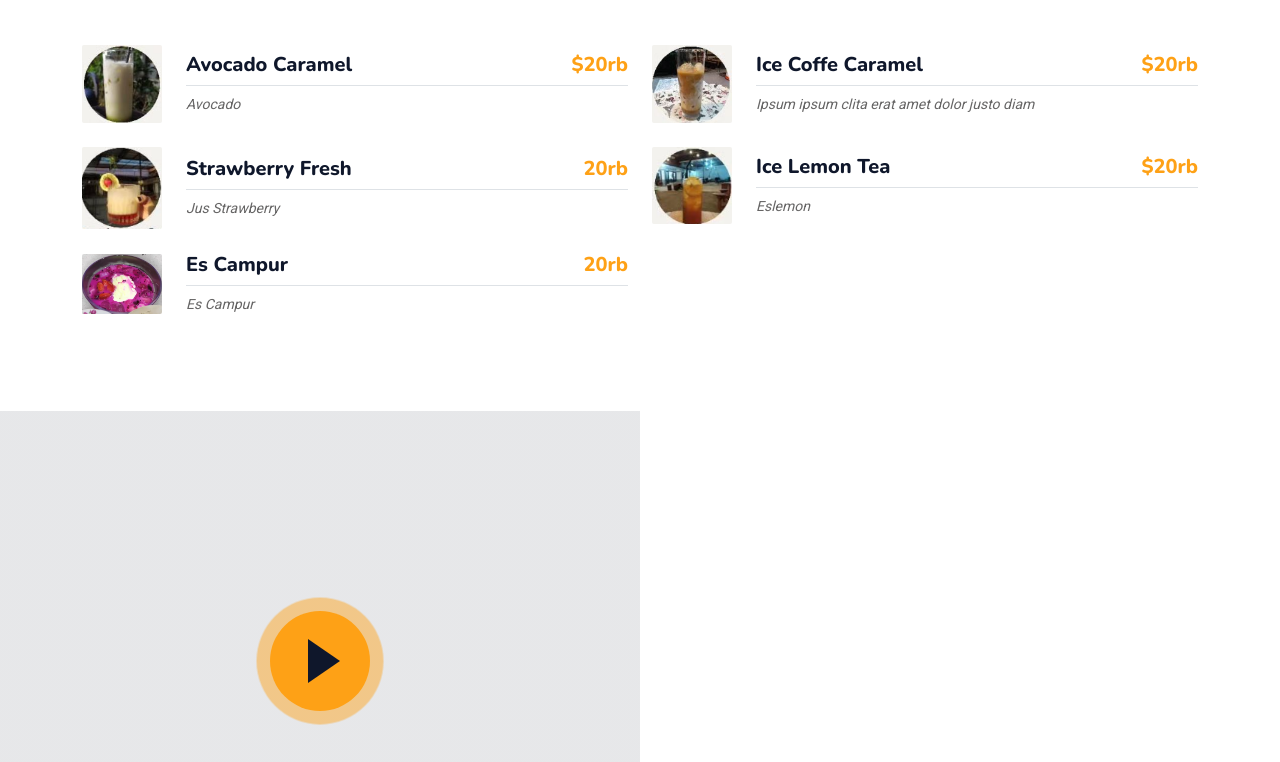
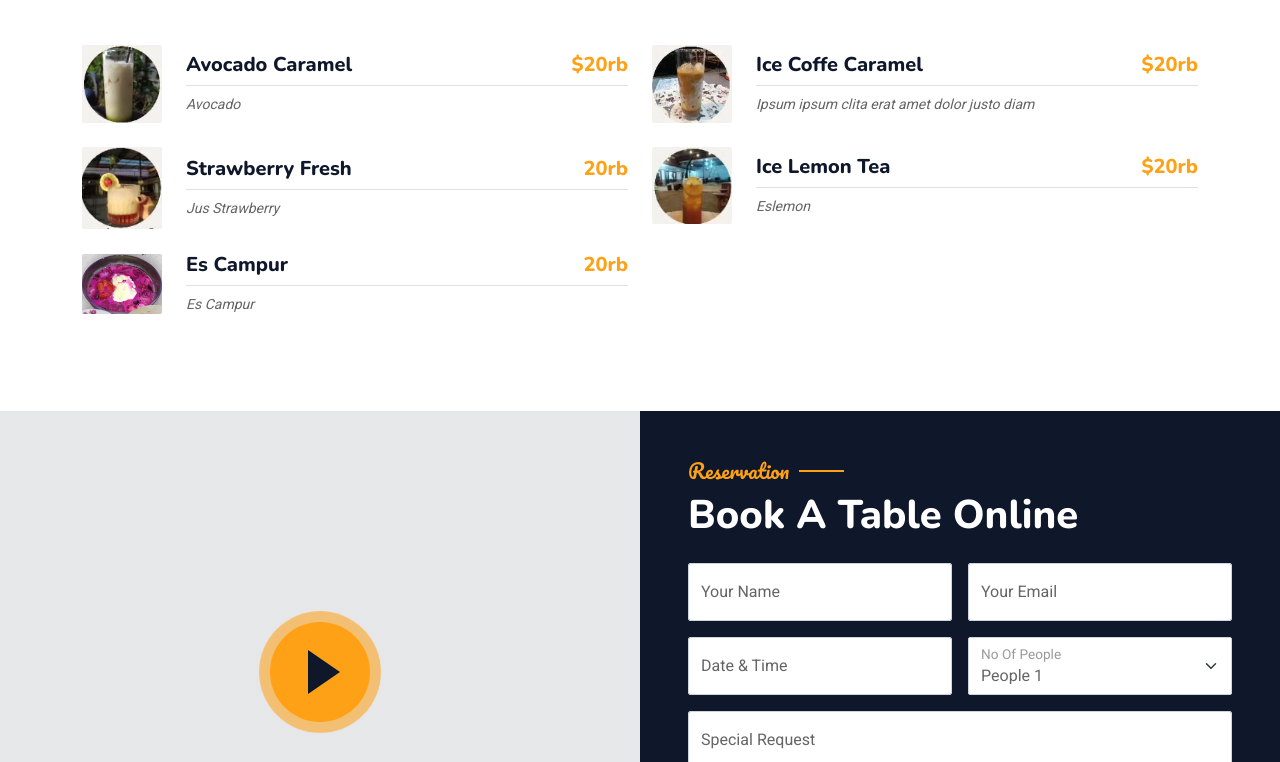
Before and after one commit to MaulanaGans/Punaki-Caffe, a plain HTML site: page index.html in a window 1280 px wide. Shown: the part 2038-2800 px from the top of the page. Drawn offline with nearby package versions, Linux system fonts and the light colour scheme.

```diff
--- a/index.html
+++ b/index.html
@@ -540,15 +540,11 @@
             <div class="row g-0">
                 <div class="col-md-6">
                     <div class="video">
-                        <!-- Perbaikan pada link embed -->
-                        <button type="button" class="btn-play" data-bs-toggle="modal" data-src="https://www.youtube.com/embed/Dpzi5_pM130A" data-bs-target="#videoModal">
+                        <button type="button" class="btn-play" data-bs-toggle="modal" data-src="https://www.youtube.com/embed/pzi5_pM130A" data-bs-target="#videoModal">
                             <span></span>
                         </button>
                     </div>
                 </div>
-            </div>
-        </div>
-
                 <div class="col-md-6 bg-dark d-flex align-items-center">
                     <div class="p-5 wow fadeInUp" data-wow-delay="0.2s">
                         <h5 class="section-title ff-secondary text-start text-primary fw-normal">Reservation</h5>
```
